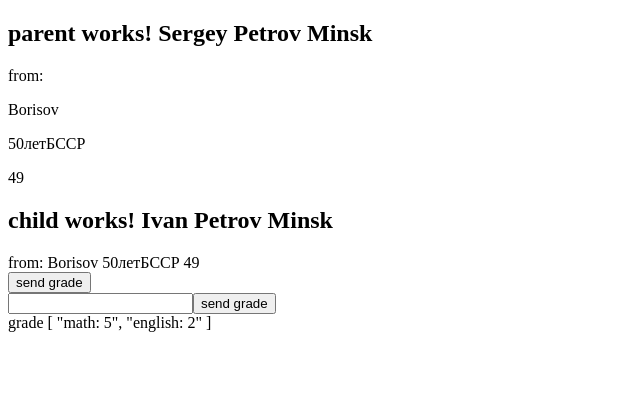
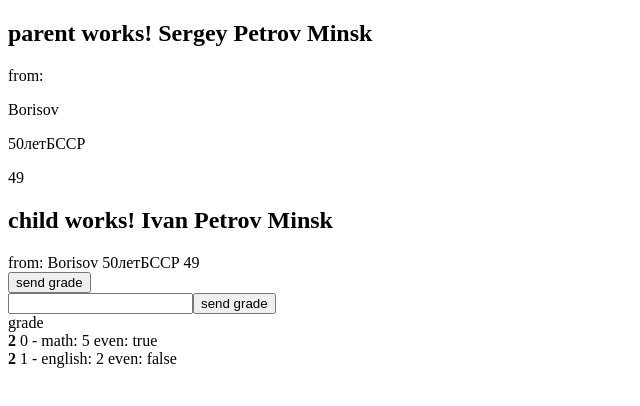
Before and after one commit to Sergey-Rimsha/angular-project, an Angular app: page / in a window 1280 px wide. Shown: the top 406 px of the page, without its empty margins (0-640 px from the left). Built offline with nearby package versions, Linux system fonts and the light colour scheme.

Commit message:
ngFor let of array

```diff
--- a/src/app/app.component.ts
+++ b/src/app/app.component.ts
@@ -13,6 +13,7 @@ interface IUser {
 export class AppComponent {
   // Property binding
   isAppLoading = true
+
   constructor() {
     setTimeout(() => {
       this.isAppLoading = false
@@ -40,6 +41,7 @@ export class AppComponent {
       this.text = (event.currentTarget as HTMLInputElement).value
     }
   }
+
   //Two-way binding
   textTwoWay = ''
 }
--- a/src/app/parent/child/child.component.html
+++ b/src/app/parent/child/child.component.html
@@ -15,6 +15,6 @@
 </div>
 
 <div>
-  <input type="text" [(ngModel)]="inputGrade" >
+  <input type="text" [(ngModel)]="inputGrade" />
   <button (click)="sendGrateArrHandler()">send grade</button>
 </div>
--- a/src/app/parent/child/child.component.ts
+++ b/src/app/parent/child/child.component.ts
@@ -1,4 +1,4 @@
-import { Component, EventEmitter, Input, OnInit, Output } from '@angular/core'
+import { Component, EventEmitter, Input, Output } from '@angular/core'
 import { Address } from '../parent.component'
 
 export interface Grade {
@@ -31,5 +31,6 @@ export class ChildComponent {
 
   sendGrateArrHandler() {
     this.sendGrateArrHandlerEvent.emit(this.inputGrade)
+    this.inputGrade = ''
   }
 }
--- a/src/app/parent/parent.component.html
+++ b/src/app/parent/parent.component.html
@@ -16,8 +16,12 @@
 
   <div>
     grade
-    <span>
-      {{ grades | json }}
-    </span>
+    <!--    <span>-->
+    <!--      {{ grades | json }}-->
+    <!--    </span>-->
+    <div *ngFor="let el of grades; index as i; count as count; even as even">
+      <b>{{ count }}</b>
+      {{ i }} - {{ el }} even: {{ even }}
+    </div>
   </div>
 </div>
--- a/src/app/parent/parent.component.ts
+++ b/src/app/parent/parent.component.ts
@@ -36,5 +36,4 @@ export class ParentComponent {
   getGradeArr(grade: string) {
     this.grades.push(grade)
   }
-
 }
```
